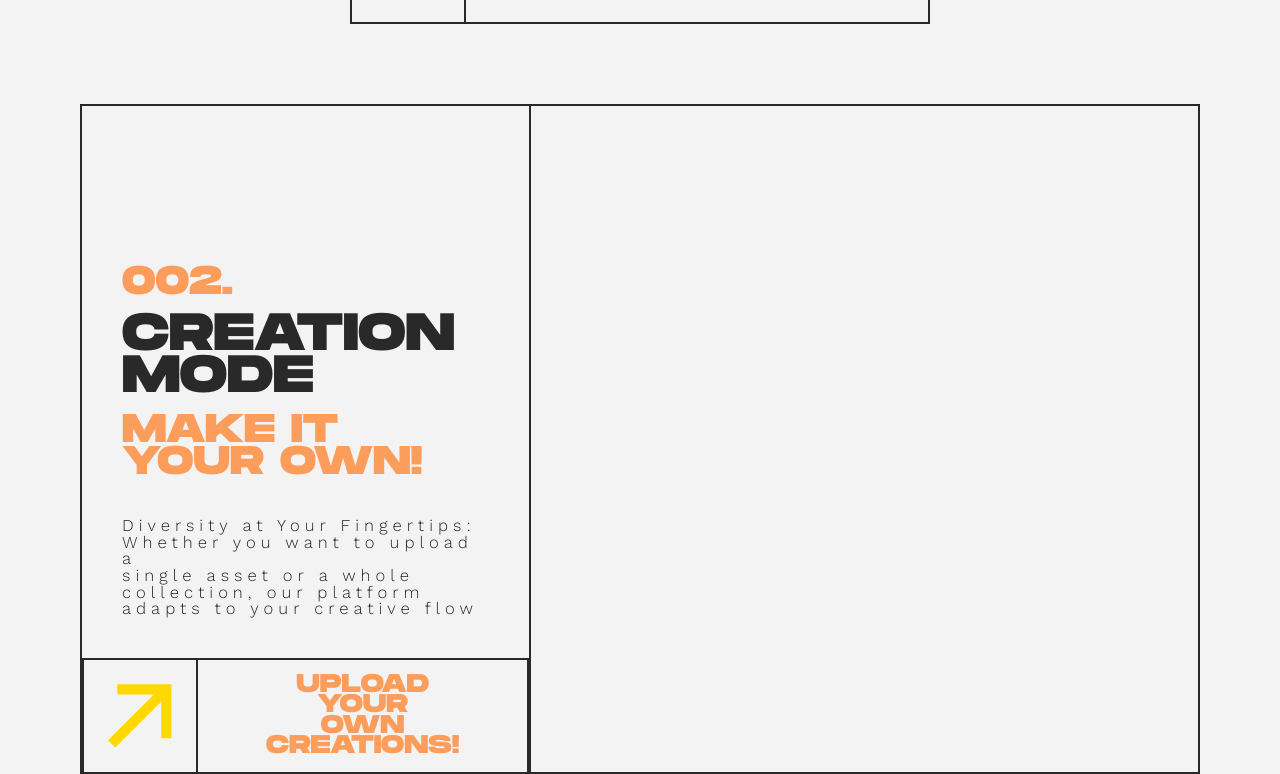
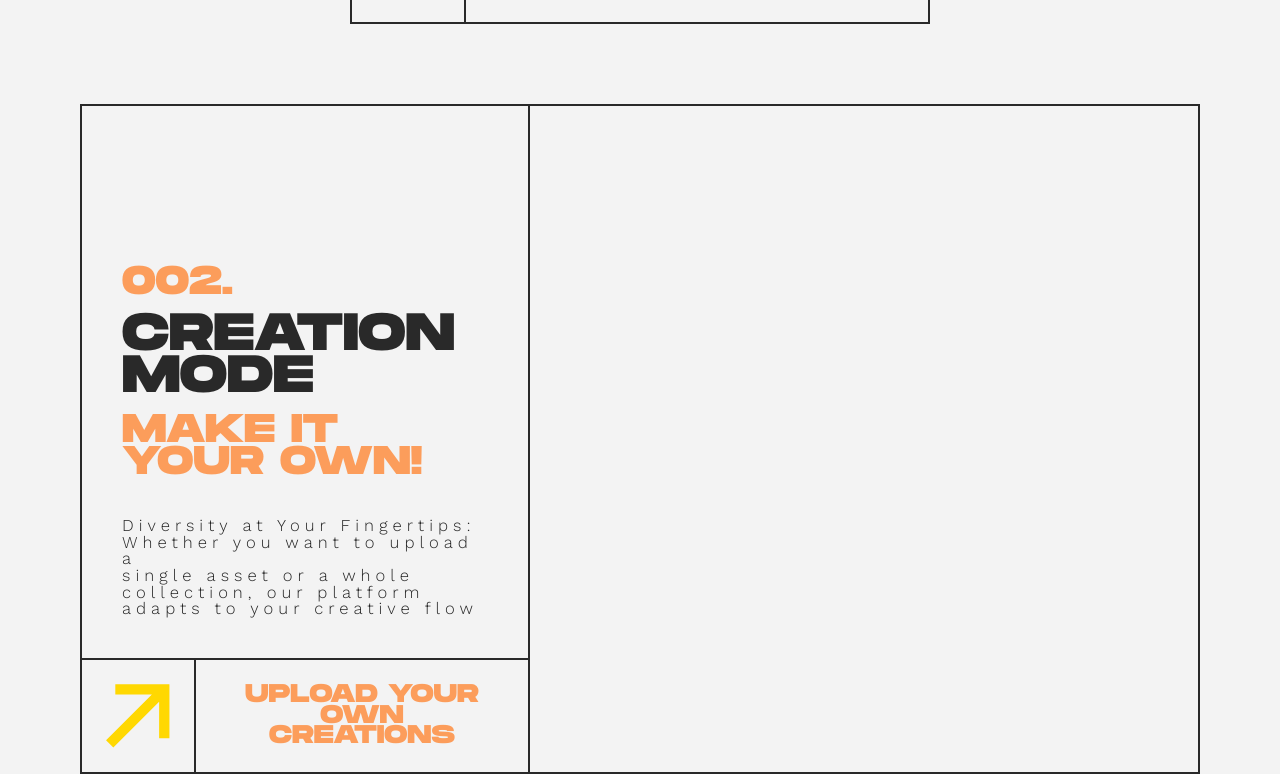
Before and after one commit to thehubdao/HUB-Citizens-Landing, a Next.js app: page / in a window 1280 px wide. Shown: the part 2467-3241 px from the top of the page. Built offline with nearby package versions, Linux system fonts and the light colour scheme.

Commit message:
updated iconButton and styles

```diff
--- a/src/ui/creationMode/creationMode.ui.tsx
+++ b/src/ui/creationMode/creationMode.ui.tsx
@@ -5,20 +5,27 @@ export default function CreationModeUI() {
   return (
     <div className="bg-ctz-gray-aultra_light ctz-padding relative pb-20 lg:pb-32">
       <div className="flex flex-col lg:flex-row">
-        <div className="border-[2px] border-b-0 lg:border-r-0 border-ctz-gray-dark flex flex-col items-center">
+        <div className="flex flex-col items-center">
+          <div className="border-[2px] border-b-0 border-ctz-gray-dark flex flex-col items-center">
             <div className="px-10 text-center lg:text-start">
               <p className="text-ctz-pink-light text-[40px] leading-[80%] pt-20 lg:pt-40">002.</p>
               <h1 className="text-ctz-gray-dark text-[8vw] lg:text-[4.1vw] leading-[80%] py-4">CREATION MODE</h1>
               <h2 className="text-ctz-pink-light text-[40px] leading-[80%]">MAKE IT YOUR OWN!</h2>
               <p className="font-work text-ctz-gray-semi_dark text-[4vw] lg:text-[1.3vw] tracking-[5px] leading-[100%] font-light py-10">Diversity at Your Fingertips: <br className="hidden lg:inline-block" />Whether you want to upload a <br className="hidden lg:inline-block" />single asset or a whole <br className="hidden lg:inline-block" />collection, our platform adapts to your creative flow</p>
             </div>
-          <div className="p-4 lg:p-0">
+            <div className="p-4 lg:p-0 w-full flex lg:hidden justify-center">
               <IconButtonUI iconColor={'fill-ctz-yellow-medium'} icon={ButtonIcon.arrow}>
-              <p className='text-[4vw] lg:text-[2vw] leading-[80%] uppercase text-ctz-pink-light px-4 lg:px-12 text-center'>Upload your<br />own creations!</p>
+                <p className='text-[4vw] lg:text-[2.3vw] leading-[80%] uppercase text-ctz-pink-light px-4 text-center'>Upload your<br />own creations</p>
               </IconButtonUI>
             </div>
           </div>
-        <div className="border-[2px] border-ctz-gray-dark w-full">
+          <div className="p-4 lg:p-0 w-full hidden lg:flex">
+            <IconButtonUI iconColor={'fill-ctz-yellow-medium'} icon={ButtonIcon.arrow} isFullWidth={true}>
+              <p className='text-[4vw] lg:text-[2vw] leading-[80%] uppercase text-ctz-pink-light px-4 lg:px-9 text-center w-full'>Upload your<br />own creations</p>
+            </IconButtonUI>
+          </div>
+        </div>
+        <div className="border-[2px] border-ctz-gray-dark border-l-0 w-full">
 
         </div>
       </div>
```
Lines whose indentation alone changed are shown as unchanged.
